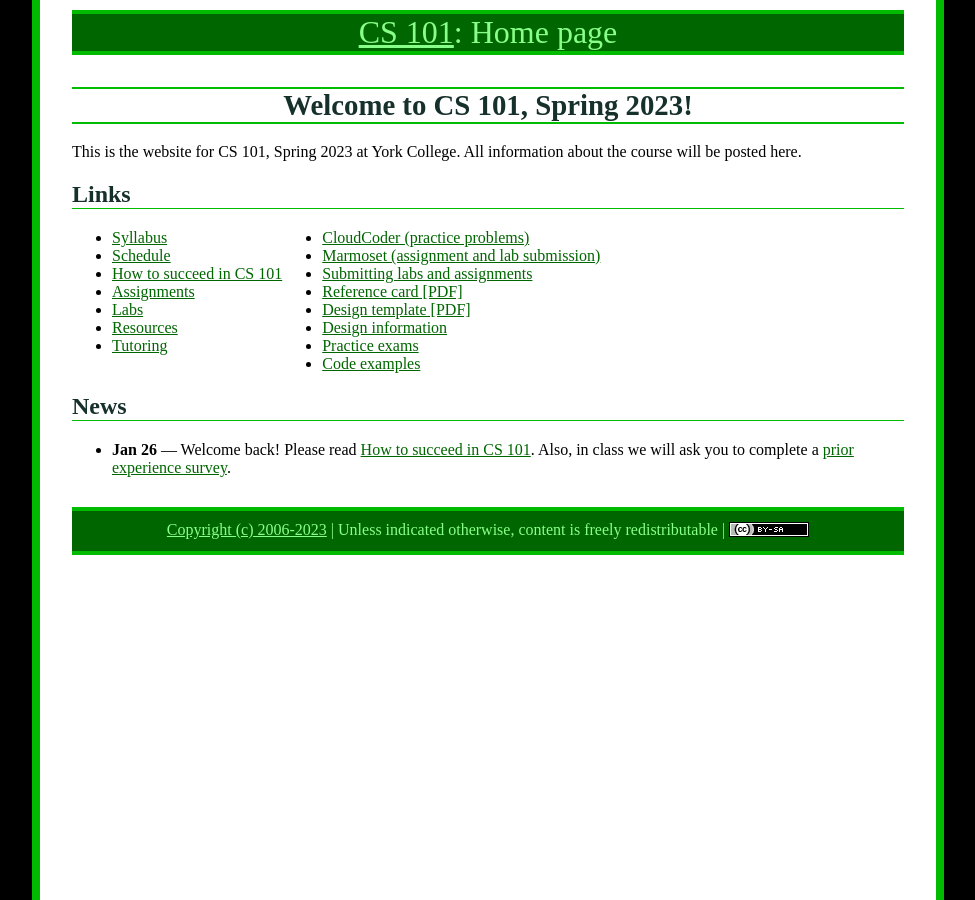
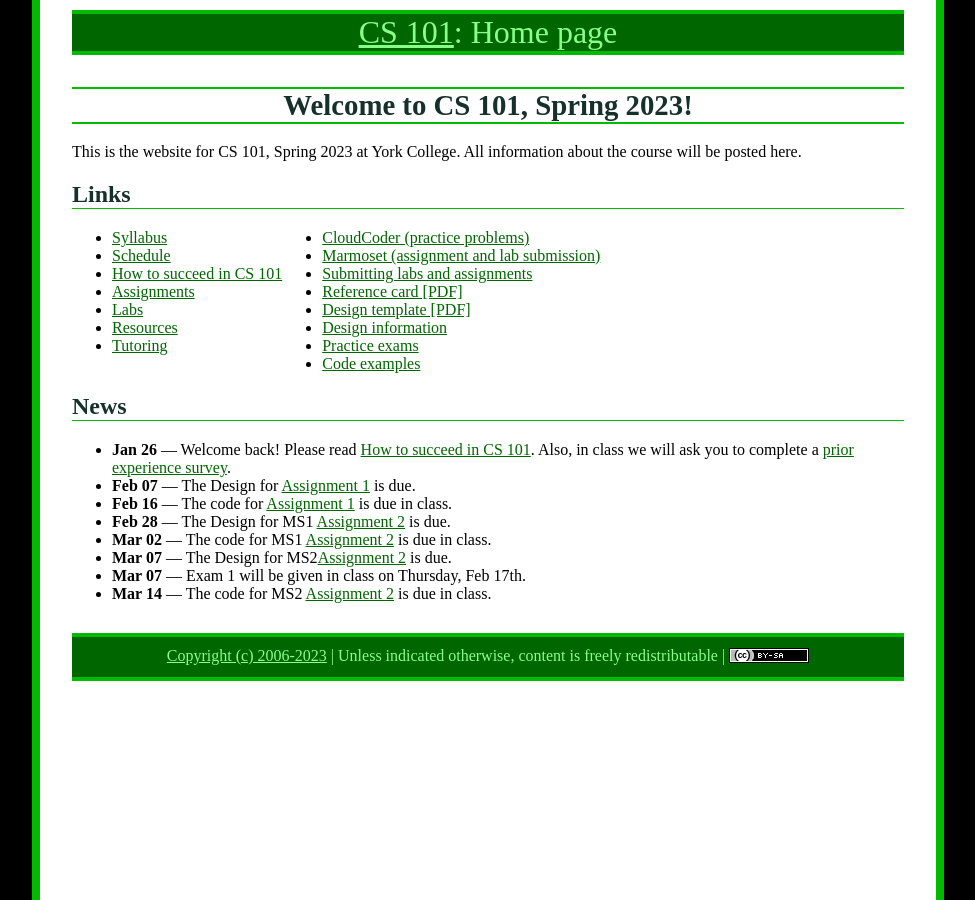
Before and after one commit to ycpcs/cs101-spring2023, a Jekyll site: the page built from index.md, in a window 1280 px wide. Shown: the whole page, without its empty margins (152-1127 px from the left). Built offline with Jekyll 4.4.1, drawn with Linux system fonts in a browser that asks for light colours.

Commit message:
moved exam date to after lecture 7

```diff
--- a/index.md
+++ b/index.md
@@ -38,16 +38,17 @@ All information about the course will be posted here.
 
 ## News
 * **Jan 26** &mdash; Welcome back!  Please read [How to succeed in CS 101](success.html).  Also, in class we will ask you to complete a [prior experience survey](https://goo.gl/forms/zzfjES8HZK9TEthK2).
+* **Feb 07** &mdash; The Design for [Assignment 1](assign/assign01.html) is due.
+* **Feb 16** &mdash; The code for [Assignment 1](assign/assign01.html) is due in class.
+* **Feb 28** &mdash; The Design for MS1 [Assignment 2](assign/assign02.html) is due.
+* **Mar 02** &mdash; The code for MS1 [Assignment 2](assign/assign02.html) is due in class.
+* **Mar 07** &mdash; The Design for MS2[Assignment 2](assign/assign02.html) is due.
+* **Mar 07** &mdash; Exam 1 will be given in class on Thursday, Feb 17th.
+* **Mar 14** &mdash; The code for MS2 [Assignment 2](assign/assign02.html) is due in class.
 
 
 <!--
-* **Feb 15** &mdash; The Design for [Assignment 1](assign/assign01.html) is due.
-* **Feb 17** &mdash; The code for [Assignment 1](assign/assign01.html) is due by 11:59PM.
-* **Feb 17** &mdash; Exam 1 will be given in class on Thursday, Feb 17th.
-* **Mar 08** &mdash; The Design for MS1 [Assignment 2](assign/assign02.html) is due.
-* **Mar 13** &mdash; The code for MS1 [Assignment 2](assign/assign02.html) is due by 11:59PM.
-* **Mar 15** &mdash; The Design for MS2[Assignment 2](assign/assign02.html) is due.
-* **Mar 22** &mdash; The code for MS2 [Assignment 2](assign/assign02.html) is due by 11:59PM.
+
 * **Mar 29** &mdash; Exam 2 will take place in class on **Tuesday, Mar 29th**.  A practice exam has been posted on the [Practice Exams](practice/index.html) page.
 * **Mar 31** &mdash; **No class** on Thursday, Mar 31st due to Spartan Day.
 * **Mar 31** &mdash; The due date for [Assignment 3](assign/assign03.html) has been moved to **Thursday, Mar 31st**.
--- a/schedule.md
+++ b/schedule.md
@@ -21,10 +21,10 @@ Feb 07 | [Lecture 3: More about variables and expressions](lectures/lecture03.ht
 Feb 09 | [Lecture 4: Conditions and decisions](lectures/lecture04.html)<br>Chapter 5 through *Nested if Statements* | Week3 &rarr; [Basic Double Coupon](https://cs.ycp.edu/cloudcoder/#exercise?c=34,p=1780)\*, [Simple Filter](https://cs.ycp.edu/cloudcoder/#exercise?c=34,p=1781)\*, [Restaurant check calculator](https://cs.ycp.edu/cloudcoder/#exercise?c=34,p=1783)\*, [Bank Balance](https://cs.ycp.edu/cloudcoder/#exercise?c=34,p=1782)\*, [make change](https://cs.ycp.edu/cloudcoder/#exercise?c=34,p=1817) | 5.2
 Feb 14 | [Lecture 5: If/else if/else statements, random numbers](lectures/lecture05.html)<br>Chapter 5, *The else if Construct* | Week4 &rarr; [Triple Coupon](https://cs.ycp.edu/cloudcoder/#exercise?c=34,p=810)\*, [member discount](https://cs.ycp.edu/cloudcoder/#exercise?c=34,p=811)\*, [Complex Filter](https://cs.ycp.edu/cloudcoder/#exercise?c=34,p=812)\*, [grading](https://cs.ycp.edu/cloudcoder/#exercise?c=34,p=853), [Smallest of 3](https://cs.ycp.edu/cloudcoder/#exercise?c=34,p=866), [happy birthday](https://cs.ycp.edu/cloudcoder/#exercise?c=34,p=877), [Median of three](https://cs.ycp.edu/cloudcoder/#exercise?c=34,p=857)![gold star](img/goldstar-tiny.png) | &mdash;
 Feb 16 | [Lecture 6: For loops, loop recipes](lectures/lecture06.html)<br>Chapter 4, through *The for Statement* | Week5 &rarr; [bananana](https://cs.ycp.edu/cloudcoder/#exercise?c=34,p=813)\*, [Eeeeeeek](https://cs.ycp.edu/cloudcoder/#exercise?c=34,p=842)\*, [countdown](https://cs.ycp.edu/cloudcoder/#exercise?c=34,p=814)\*, [keep doubling](https://cs.ycp.edu/cloudcoder/#exercise?c=34,p=815)\*, [dice rolls](https://cs.ycp.edu/cloudcoder/#exercise?c=34,p=844)![gold star](img/goldstar-tiny.png) | 4.2
-Feb 21 | [Lecture 8: Nested loops, char data types](lectures/lecture08.html)<br>Chapter 4, *Nested for Loops* | Week8 &rarr; [111222333444](https://cs.ycp.edu/cloudcoder/#exercise?c=34,p=819)\*, [multiplication table](https://cs.ycp.edu/cloudcoder/#exercise?c=34,p=858)\*, [which and how many?](https://cs.ycp.edu/cloudcoder/#exercise?c=34,p=820)![gold star](img/goldstar-tiny.png) | &mdash;
-Feb 23 | [Lecture 7: While loops, coding style](lectures/lecture07.html)<br>Chapter 4, *The while Statement* | Week6 &rarr; [Check Input](https://cs.ycp.edu/cloudcoder/#exercise?c=34,p=816)\*, [squares](https://cs.ycp.edu/cloudcoder/#exercise?c=34,p=817)\*, [day numbers](https://cs.ycp.edu/cloudcoder/#exercise?c=34,p=818)\* | 4.11
-Feb 28 | **Exam 1 Review** | Exam1Review &rarr; [fleems](https://cs.ycp.edu/cloudcoder/#exercise?c=17,p=854), [buy 3, get 1 free](https://cs.ycp.edu/cloudcoder/#exercise?c=17,p=859)
-Mar 02 | **Exam 1**| |
+Feb 23 | [Lecture 8: Nested loops, char data types](lectures/lecture08.html)<br>Chapter 4, *Nested for Loops* | Week8 &rarr; [111222333444](https://cs.ycp.edu/cloudcoder/#exercise?c=34,p=819)\*, [multiplication table](https://cs.ycp.edu/cloudcoder/#exercise?c=34,p=858)\*, [which and how many?](https://cs.ycp.edu/cloudcoder/#exercise?c=34,p=820)![gold star](img/goldstar-tiny.png) | &mdash;
+Feb 28 | [Lecture 7: While loops, coding style](lectures/lecture07.html)<br>Chapter 4, *The while Statement* | Week6 &rarr; [Check Input](https://cs.ycp.edu/cloudcoder/#exercise?c=34,p=816)\*, [squares](https://cs.ycp.edu/cloudcoder/#exercise?c=34,p=817)\*, [day numbers](https://cs.ycp.edu/cloudcoder/#exercise?c=34,p=818)\* | 4.11
+Mar 02 | **Exam 1 Review** | Exam1Review &rarr; [fleems](https://cs.ycp.edu/cloudcoder/#exercise?c=17,p=854), [buy 3, get 1 free](https://cs.ycp.edu/cloudcoder/#exercise?c=17,p=859)
+Mar 07 | **Exam 1**| |
 
 <!--
 Mar 03 | Working on Assignment 2 & Labs
```
Also changed, not shown: assign/assign02.md (+4 -4 lines), assign/index.md (+2 -1 lines), labs/index.md (+2 -2 lines).
